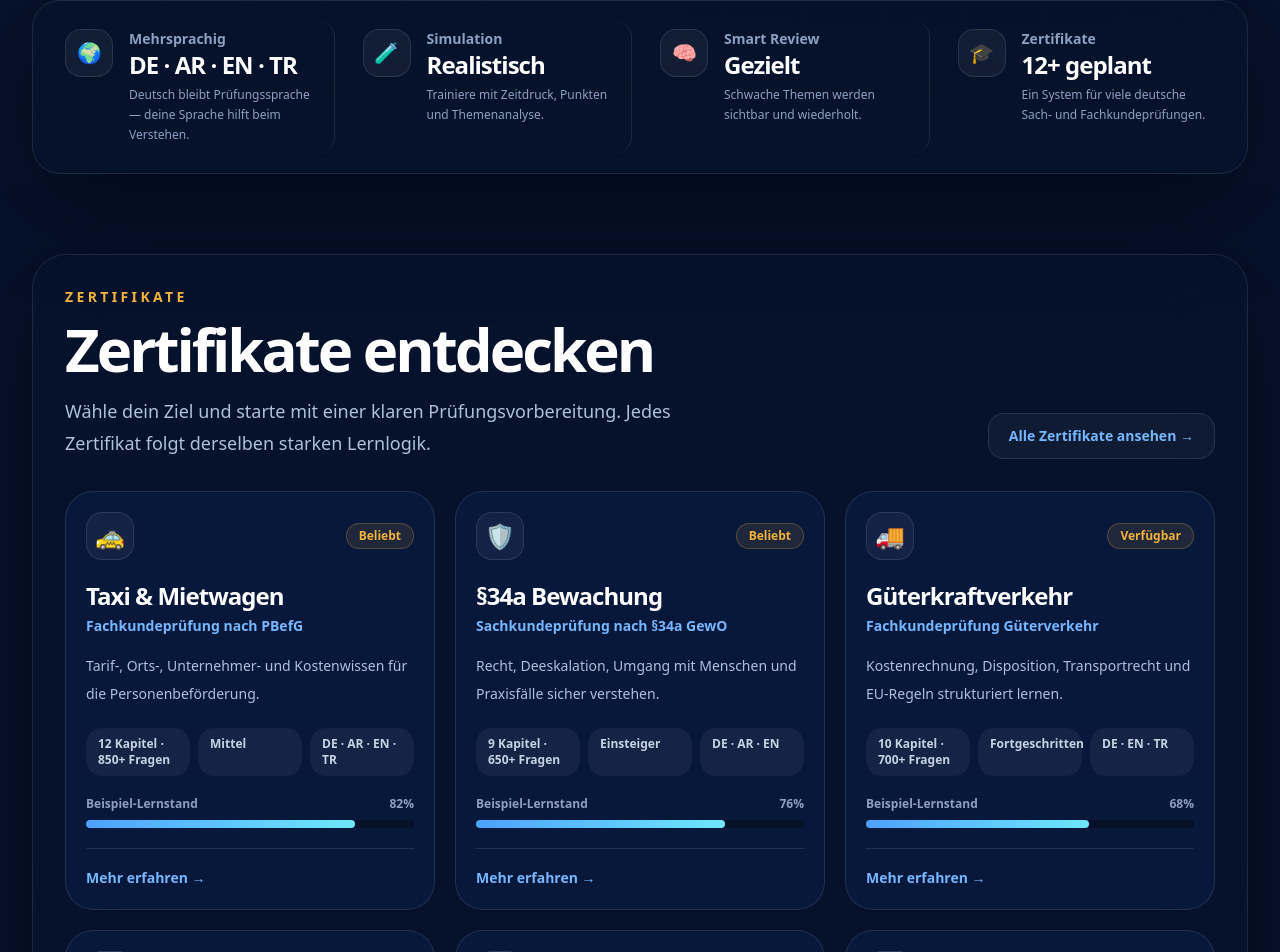
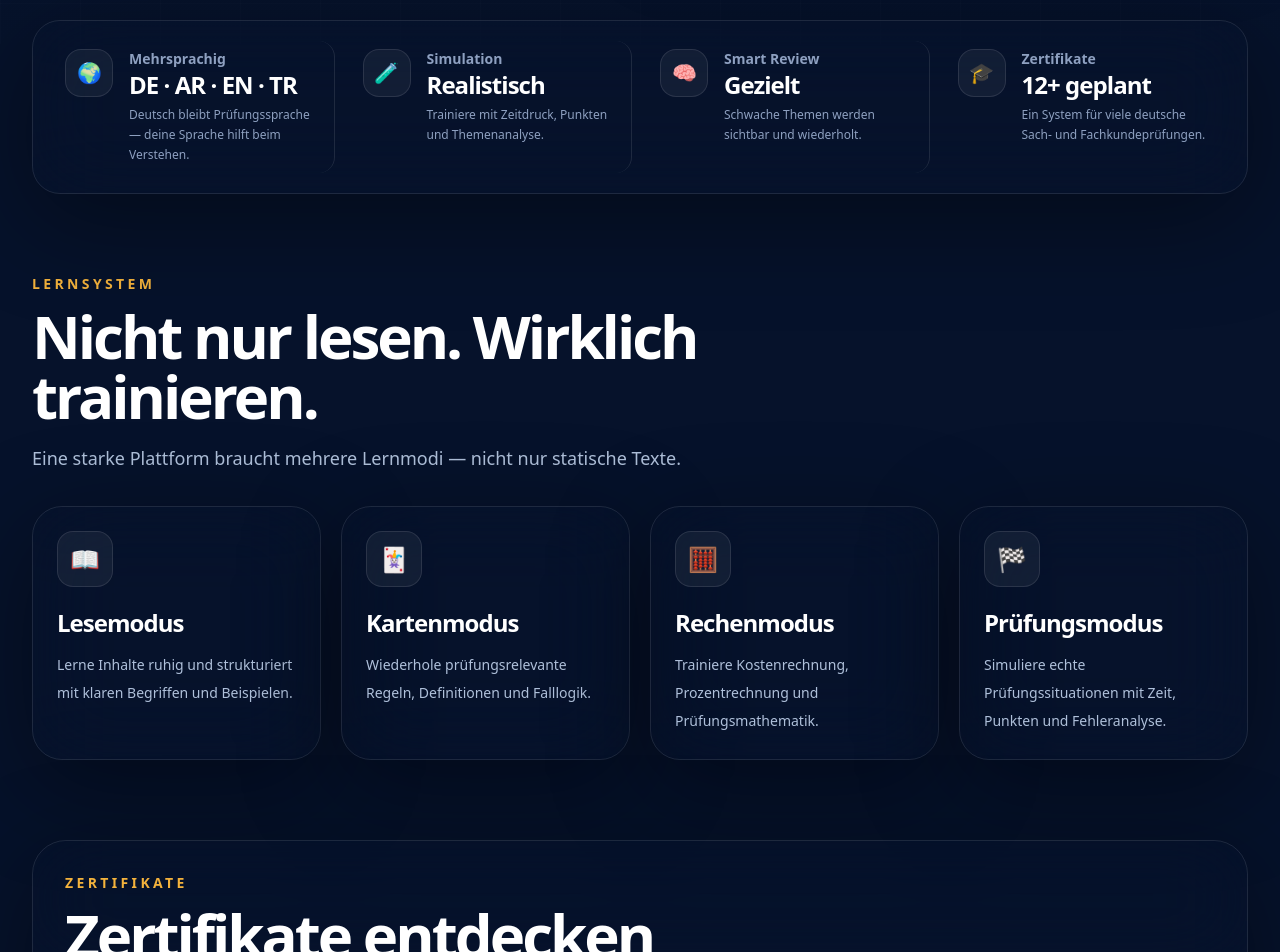
Before and after one commit to ammarsenaid/learn, a Next.js app: page / in a window 1280 px wide. Shown: the part 957-1909 px from the top of the page. Built offline with nearby package versions, Linux system fonts and the light colour scheme.

Commit message:
Update page.tsx

```diff
--- a/app/page.tsx
+++ b/app/page.tsx
@@ -4,7 +4,7 @@ const navItems = ["Zertifikate", "Lernmethode", "Preise", "Erfolge", "Kontakt"];
 
 const heroTrustItems = [
   "Deutsch bleibt Prüfungssprache",
-  "Erklärungen in deiner Sprache",
+  "Arabisch / Englisch / Türkisch verstehen",
   "Prüfung realistisch trainieren",
 ];
 
@@ -163,6 +163,29 @@ const learningSteps = [
     number: "04",
     title: "Prüfung simulieren",
     text: "Teste dich mit Zeitdruck, Punkten und realistischer Fehlerauswertung.",
+  },
+] as const;
+
+const learningModes = [
+  {
+    icon: "📖",
+    title: "Lesemodus",
+    text: "Lerne Inhalte ruhig und strukturiert mit klaren Begriffen und Beispielen.",
+  },
+  {
+    icon: "🃏",
+    title: "Kartenmodus",
+    text: "Wiederhole prüfungsrelevante Regeln, Definitionen und Falllogik.",
+  },
+  {
+    icon: "🧮",
+    title: "Rechenmodus",
+    text: "Trainiere Kostenrechnung, Prozentrechnung und Prüfungsmathematik.",
+  },
+  {
+    icon: "🏁",
+    title: "Prüfungsmodus",
+    text: "Simuliere echte Prüfungssituationen mit Zeit, Punkten und Fehleranalyse.",
   },
 ] as const;
 
@@ -546,6 +569,39 @@ function TrustStrip() {
   );
 }
 
+function LearningModes() {
+  return (
+    <section className="mx-auto max-w-[1360px] px-4 pt-20 sm:px-6 lg:px-8">
+      <div className="mb-8 max-w-3xl">
+        <p className="mb-3 text-sm font-black uppercase tracking-[0.24em] text-[#f3b23c]">
+          Lernsystem
+        </p>
+        <h2 className="text-4xl font-black tracking-[-0.05em] text-white md:text-6xl">
+          Nicht nur lesen. Wirklich trainieren.
+        </h2>
+        <p className="mt-4 text-lg leading-8 text-[#afc0da]">
+          Eine starke Plattform braucht mehrere Lernmodi — nicht nur statische Texte.
+        </p>
+      </div>
+
+      <div className="grid gap-5 md:grid-cols-2 xl:grid-cols-4">
+        {learningModes.map((mode) => (
+          <Glass
+            key={mode.title}
+            className="group rounded-[30px] p-6 transition duration-300 hover:-translate-y-1 hover:border-[#4ea1ff]/40 hover:shadow-[0_24px_70px_rgba(78,161,255,0.16)]"
+          >
+            <div className="mb-5 grid h-14 w-14 place-items-center rounded-2xl border border-white/10 bg-white/[0.055] text-2xl">
+              {mode.icon}
+            </div>
+            <h3 className="text-2xl font-black tracking-[-0.04em] text-white">{mode.title}</h3>
+            <p className="mt-3 text-sm leading-7 text-[#afc0da]">{mode.text}</p>
+          </Glass>
+        ))}
+      </div>
+    </section>
+  );
+}
+
 function CertificatesSection() {
   return (
     <section className="mx-auto max-w-[1360px] px-4 py-20 sm:px-6 lg:px-8">
@@ -910,6 +966,7 @@ export default function Page() {
     <div className="min-h-screen overflow-x-hidden bg-[#06122b] pb-20 text-white md:pb-0">
       <Hero />
       <TrustStrip />
+      <LearningModes />
       <CertificatesSection />
       <FeatureStrip />
       <LearningEngine />
```
